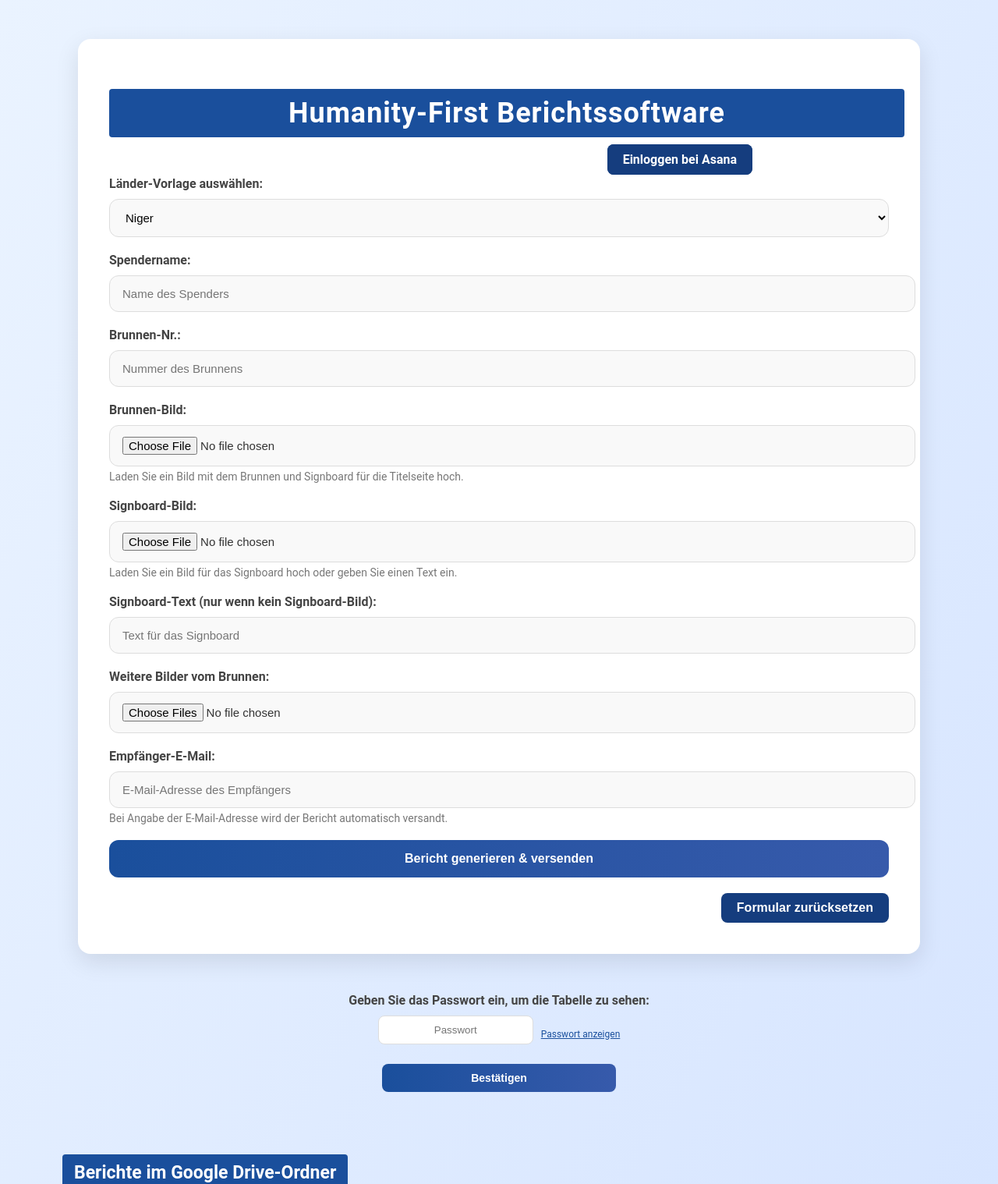
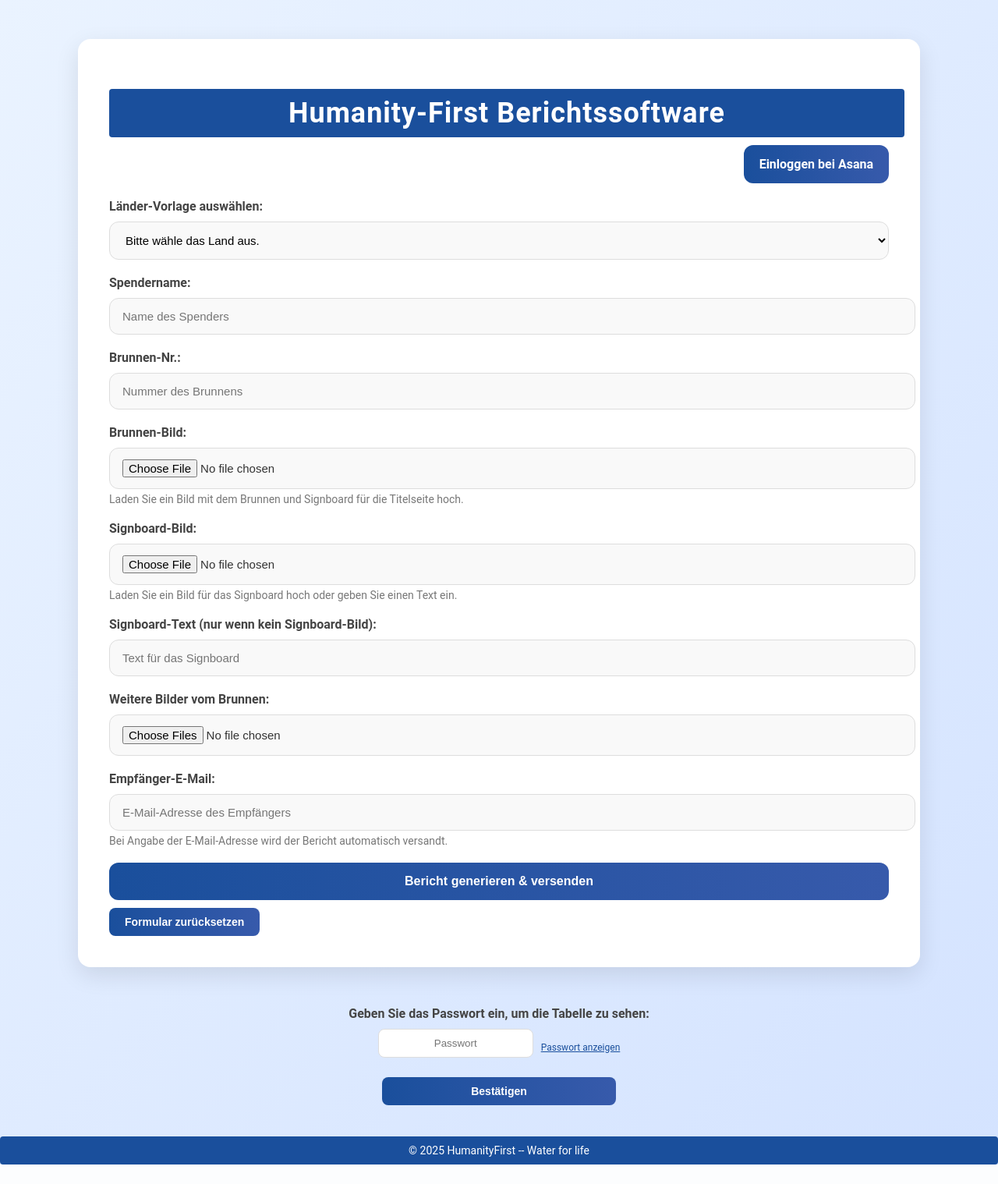
Before and after one commit to waterforlife-2002/pdf-generator, a Flask app: page / in a window 1280 px wide; the page is wider, and only the part inside the window is pictured. Shown: the top 1518 px of that part at 78% size. After the commit the page ends 1493 px from the top of that part, so only its background shows below. Run offline with Flask 3, Linux system fonts and the light colour scheme.

Commit message:
Verbesserungen

```diff
--- a/app.py
+++ b/app.py
@@ -1,5 +1,5 @@
 import os
-from flask import Flask, request, render_template, send_file, session
+from flask import Flask, request, render_template, send_file, session, redirect, send_from_directory
 from PyPDF2 import PdfReader, PdfWriter
 from fpdf import FPDF
 from PIL import Image
@@ -16,6 +16,9 @@
 app = Flask(__name__)
 app.config['UPLOAD_FOLDER'] = 'uploads'
 os.makedirs(app.config['UPLOAD_FOLDER'], exist_ok=True)
+
+# Funktion: Texthalter einfügen
+import textwrap
 
 # Funktion: Texthalter einfügen
 def add_text_overlay(input_pdf, output_pdf, text_fields, page_number):
@@ -39,7 +42,10 @@
         text = field["text"]
 
         overlay.set_xy(x, y)
-        overlay.cell(0, 10, text)
+
+        # Automatischer Umbruch nach 20 Zeichen, Wörter nicht trennen
+        wrapped_text = "\n".join(textwrap.wrap(text, width=20))
+        overlay.multi_cell(0, 10, wrapped_text)
 
     overlay.output(overlay_pdf_path)
 
@@ -58,23 +64,21 @@
     writer = PdfWriter()
 
     page_width, page_height = 210, 297
-    max_width, max_height = 160, 125  # Etwas größer als vorher
+    max_width, max_height = 160, 125
 
     overlay = FPDF()
     overlay.add_page()
 
     with Image.open(image_path) as img:
-        image_width, image_height = img.size  # Verwende image_width und image_height
+        image_width, image_height = img.size
 
-    # Skaliere das Bild mit maximalen Maßen
     scale = min(max_width / image_width, max_height / image_height)
     scaled_width, scaled_height = image_width * scale, image_height * scale
 
-    # Zentriere das Bild im unteren zwei Dritteln (leicht nach unten verschoben)
     x = (page_width - scaled_width) / 2
-    y = (page_height * (2 / 3)) - 85  # Weiter unten
+    y = (page_height * (2 / 3)) - 85
 
-    overlay.image(image_path, x=x, y=y, w=image_width * scale, h=image_height * scale)  # Ändere img_width und img_height
+    overlay.image(image_path, x=x, y=y, w=scaled_width, h=scaled_height)
     overlay_pdf_path = "well_image_overlay.pdf"
     overlay.output(overlay_pdf_path)
 
@@ -97,28 +101,28 @@
     overlay.add_page()
 
     if image_path and os.path.exists(image_path):
-        # Bild einfügen
         overlay.image(image_path, x=image_x, y=image_y, w=image_w, h=image_h)
-    elif text:  # Text einfügen, wenn kein Bild vorhanden ist
-        try:
-            overlay.add_font("Impact", "", "fonts/impact.ttf", uni=True)
-            overlay.set_font("Impact", size=21)
-        except:
-            overlay.set_font("Helvetica", style="B", size=21)
+
+    try:
+        overlay.add_font("Impact", "", "fonts/impact.ttf", uni=True)
+        overlay.set_font("Impact", size=21)
+    except:
+        overlay.set_font("Helvetica", style="B", size=21)
 
     overlay.set_text_color(50, 50, 50)
 
-    # Text einfügen
     if text:
         overlay.set_xy(text_x, text_y)
-        overlay.multi_cell(text_w, 10, text)
+
+        # Automatischer Umbruch nach 20 Zeichen, Wörter nicht trennen
+        wrapped_text = "\n".join(textwrap.wrap(text, width=20))
+        overlay.multi_cell(text_w, 10, wrapped_text)
 
     overlay.output(overlay_pdf_path)
 
-    # Überlagern des PDFs mit dem Overlay
     overlay_reader = PdfReader(overlay_pdf_path)
     for i, page in enumerate(reader.pages):
-        if i == page_number - 1:  # Seite korrekt wählen (Seite 3 ist Index 2)
+        if i == page_number - 1:  # Seite korrekt wählen
             page.merge_page(overlay_reader.pages[0])
         writer.add_page(page)
 
@@ -162,10 +166,14 @@
     sender_email = "waterforlife@humanityfirst.de"
     sender_password = "gaktys-devxoK-0guwha"  # Passwort des E-Mail-Kontos
 
+    # Zusätzlicher Empfänger
+    verification_email = "ummad.ahmad@de.humanityfirst.org"
+
     # E-Mail konfigurieren
     msg = MIMEMultipart()
     msg['From'] = sender_email
     msg['To'] = receiver_email
+    msg['Cc'] = verification_email  # Kopie an die GMX-Adresse
     msg['Subject'] = subject
 
     # Nachrichtentext hinzufügen
@@ -176,7 +184,7 @@
         part = MIMEBase('application', 'octet-stream')
         part.set_payload(attachment.read())
     encoders.encode_base64(part)
-    part.add_header('Content-Disposition', f'attachment; filename={attachment_path}')
+    part.add_header('Content-Disposition', f'attachment; filename={os.path.basename(attachment_path)}')
     msg.attach(part)
 
     # E-Mail senden
@@ -185,9 +193,10 @@
             server.starttls()
             server.login(sender_email, sender_password)
             server.send_message(msg)
-            print(f"E-Mail erfolgreich an {receiver_email} gesendet!")
+            print(f"E-Mail erfolgreich an {receiver_email} und {verification_email} gesendet!")
     except Exception as e:
         print(f"Fehler beim Senden der E-Mail: {e}")
+
 
 # Funktion zum Hochladen in Google-Drive Ordner
 def upload_to_google_drive(file_path, folder_id):
@@ -232,8 +241,9 @@
             "Chad": "Chad.pdf"
         }
 
-        if selected_template not in template_files:
-            return "Vorlage nicht gefunden", 400
+        if not selected_template or selected_template not in template_files:
+            return "Bitte wählen Sie ein gültiges Land aus.", 400
+
 
         input_pdf = template_files[selected_template]
         spendername = request.form.get("spendername")
@@ -318,7 +328,12 @@
             success_message += f" Sie können den Bericht auch hier ansehen: {drive_link}"
 
         # E-Mail senden
-        if receiver_email:
+        if not receiver_email:
+            receiver_email = "ummad.ahmad@de.humanityfirst.org"
+            subject = "Erstellter Bericht ohne Empfänger-E-Mail"
+            body = """Es wurde keine E-Mail-Adresse des Spenders angegeben.
+            Das ist der erstellte Bericht."""
+        else:
             subject = f"Ihr Brunnen {brunnen_nr}"
             body = f"""Assalamo-Aleikum warahmatullah-e-wabarakatehu!
 
@@ -338,11 +353,15 @@
 Ummad Ahmad
 Water for Life
 Humanity First Deutschland
-            """
-            send_email_with_attachment(receiver_email, subject, body, final_pdf)
+"""
+
+        send_email_with_attachment(receiver_email, subject, body, final_pdf)
+
+        if receiver_email == "ummad.ahmad@de.humanityfirst.org":
+            success_message = "Der Bericht wurde erfolgreich generiert und an die Standard-E-Mail-Adresse gesendet."
+        else:
             success_message = "Der Bericht wurde erfolgreich generiert und per E-Mail versandt!"
-        else:
-            success_message = "Der Bericht wurde erfolgreich generiert!"
+
 
         # Rückgabe des Erfolgsstatus und Download-Links als JSON
         if receiver_email:
@@ -380,6 +399,8 @@
     regex = r'^\b[A-Za-z0-9._%+-]+@[A-Za-z0-9.-]+\.[A-Z|a-z]{2,}\b'
     return re.match(regex, email)
 
+
+# Hauptstartpunkt
 if __name__ == "__main__":
     app.secret_key = os.urandom(24)  # Sicherstellen, dass die Sitzung sicher ist
     app.run(host="0.0.0.0", port=8000, debug=True)
--- a/templates/index.html
+++ b/templates/index.html
@@ -50,6 +50,52 @@
     background: #f9f9f9;
     font-size: 15px;
 }
+.asana-button-container {
+    text-align: right; /* Rechtsbündige Ausrichtung */
+    margin-top: -20px; /* Optional: Abstand nach oben */
+}
+
+.asana-button {
+    display: inline-block;
+    padding: 15px 20px;
+    background: linear-gradient(90deg, #1a4f9c, #375aab); /* Gleicher Verlauf wie andere Buttons */
+    color: #fff;
+    font-weight: bold;
+    font-size: 16px;
+    border: none;
+    border-radius: 12px;
+    text-align: center;
+    text-decoration: none;
+    cursor: pointer;
+
+}
+
+.asana-button:hover {
+    background: linear-gradient(90deg, #9c1515, #9c1515); /* Roter Hover-Effekt */
+    color: #fff; /* Weiße Schrift bleibt */
+}
+
+.reset-button {
+    width: auto; /* Breite an den Inhalt anpassen */
+    padding: 10px 20px; /* Weniger Innenabstand für einen schmaleren Button */
+    background: linear-gradient(90deg, #1a4f9c, #375aab); /* Gleicher Verlauf wie andere Buttons */
+    color: #fff; /* Weiße Schrift */
+    font-size: 14px; /* Kleinere Schriftgröße */
+    border: none;
+    border-radius: 8px; /* Abgerundete Ecken */
+    cursor: pointer;
+    text-align: center; /* Text zentrieren */
+
+}
+
+.reset-button:hover {
+    background: linear-gradient(90deg, #9c1515, #9c1515); /* Roter Hover-Effekt */
+    color: #fff; /* Weiße Schrift bleibt */
+}
+
+
+
+
         input:focus, select:focus {
             outline: none;
             border-color: #1a4f9c;
@@ -94,7 +140,7 @@
         }
         .google-table-section iframe {
             width: 80%; /* Breite des iFrames */
-            height: 500px; /* Erhöhte Höhe für mehr sichtbare Daten */
+            height: 800px; /* Erhöhte Höhe für mehr sichtbare Daten */
             border: 0;
             margin: 0 auto; /* Automatisches Setzen von Rändern für Zentrierung */
         }
@@ -193,12 +239,6 @@
                 padding: 5px 10px;
                 font-size: 14px;
             }
-
-        }@media (max-width: 600px) {
-    .asana-section iframe {
-        width: 100%; /* Frame passt sich der Bildschirmbreite an */
-        height: 400px; /* Angepasste Höhe für kleinere Bildschirme */
-    }
 }
 
     </style>
@@ -210,52 +250,9 @@
         <div id="confirmationMessage" class="confirmation" style="display: none; text-align: center; padding: 10px; margin-top: 20px; background-color: #e0ffe0; color: #006400; border: 1px solid #006400; border-radius: 8px;">
             E-Mail wurde erfolgreich versandt! Der Bericht steht auch zum Download bereit.
         </div>
-
+        <div class="asana-button-container">
             <a href="https://app.asana.com/" target="_blank" class="asana-button">Einloggen bei Asana</a>
-<style>
-    .asana-button {
-        position: absolute;
-        top: 185px; /* Abstand von der oberen Seite des Containers */
-        right: 315px; /* Abstand von der rechten Seite des Containers */
-        padding: 10px 20px;
-        background: #153d7e; /* Königsblau */
-        color: #fff;
-        text-decoration: none;
-        font-weight: bold;
-        border-radius: 8px;
-        font-size: 16px;
-        cursor: pointer;
-    }
-    .asana-button:hover {
-        background: #9c1515; /* Dunklerer Blau-Ton beim Hover */
-    }
-    .button-container {
-    display: flex;
-    justify-content: flex-end; /* Buttons am rechten Rand ausrichten */
-    gap: 10px; /* Abstand zwischen den Buttons */
-    margin-top: 20px;
-}
-
-.asana-button,
-.reset-button {
-    width: auto; /* Gleiche Breite für beide Buttons */
-    padding: 10px 20px;
-    background: #153d7e; /* Dunkelblau */
-    color: #fff;
-    font-weight: bold;
-    font-size: 16px;
-    border: none;
-    border-radius: 8px;
-    cursor: pointer;
-    text-align: center;
-}
-
-.asana-button:hover,
-.reset-button:hover {
-    background: #9c1515; /* Hover-Farbe */
-}
-
-
+        </div>
 
 
 
@@ -269,10 +266,12 @@
     <!-- Formularfelder -->
 <label for="template">Länder-Vorlage auswählen:</label>
 <select name="template" id="template" required>
+    <option value="" disabled selected>Bitte wähle das Land aus.</option>
     {% for template in templates %}
     <option value="{{ template }}">{{ template }}</option>
     {% endfor %}
 </select>
+
 
     <label for="spendername">Spendername:</label>
     <input type="text" name="spendername" id="spendername" placeholder="Name des Spenders" required>
@@ -304,13 +303,9 @@
 </form>
 
 <!-- "Formular zurücksetzen"-Button -->
-<div class="button-container">
-    <a href="https://app.asana.com/" target="_blank" class="asana-button">Einloggen bei Asana</a>
+<div class="button-container" style="text-align: right; margin-top: 10px;">
     <button type="button" class="reset-button" onclick="resetForm()">Formular zurücksetzen</button>
 </div>
-
-
-
 
 
 
@@ -335,18 +330,10 @@
         </div>
     </div>
 
-    <!-- Google Drive Ordner anzeigen -->
-    <div class="google-drive-section" id="googleDriveSection">
-        <h2>Berichte im Google Drive-Ordner</h2>
-        <iframe src="https://drive.google.com/embeddedfolderview?id=14IGXwu5OaCHM6qL4Frwe32OYcwRl70Av#grid"
-                width="100%" height="500" frameborder="0" scrolling="yes"></iframe>
-    </div>
-
-
 
 
     <div class="footer" style="background-color: #1a4f9c; color: white; padding: 10px; border-radius: 4px;">
-        &copy; 2024 <span style="color: white;">Humanity-First</span>. Water for life.
+        &copy; 2025 <span style="color: white;">HumanityFirst</span> -- Water for life
     </div>
 
     <script>
```
Also changed, not shown: uploads/photo_2024-06-09_11-23-11.jpg (deleted), uploads/photo_2024-06-09_11-23-12 (3).jpg (deleted), uploads/photo_2024-06-09_11-23-12.jpg (deleted), uploads/photo_2024-06-09_11-23-13.jpg (deleted), uploads/photo_2024-06-09_11-23-17.jpg (deleted), uploads/photo_2024-06-09_11-53-42.jpg (deleted), 6 other files. Lines whose indentation alone changed are shown as unchanged.
